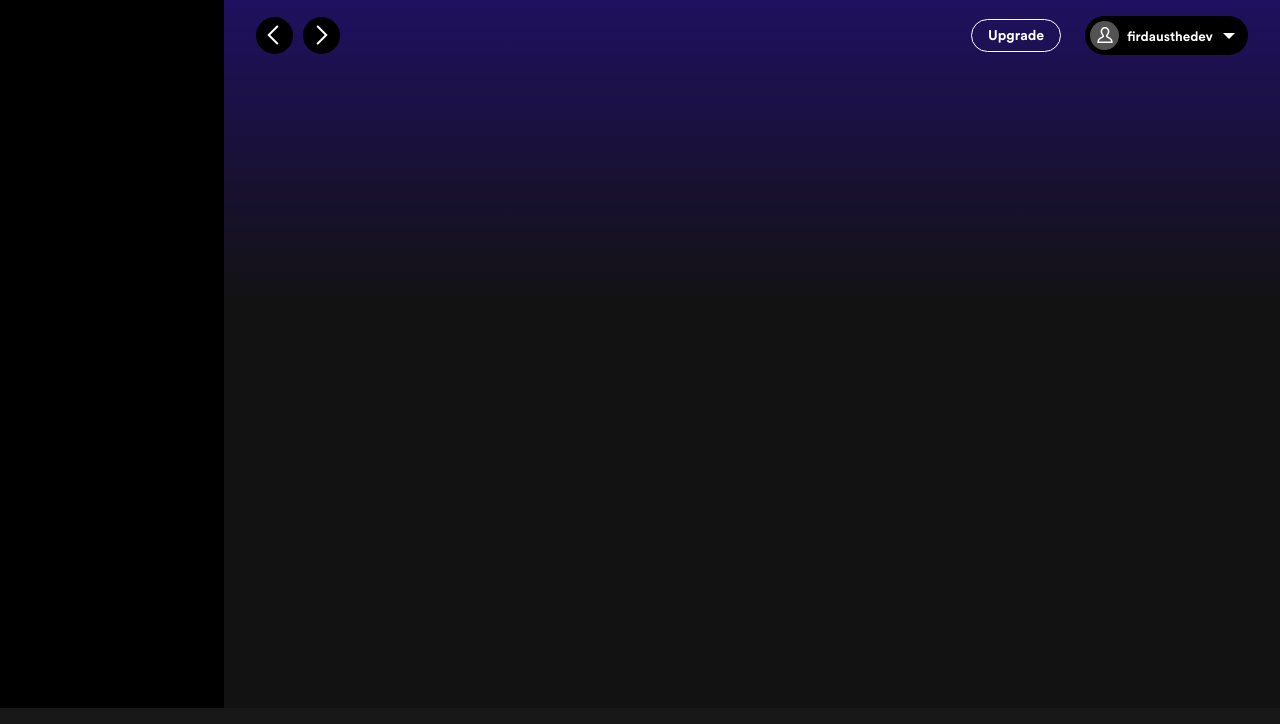
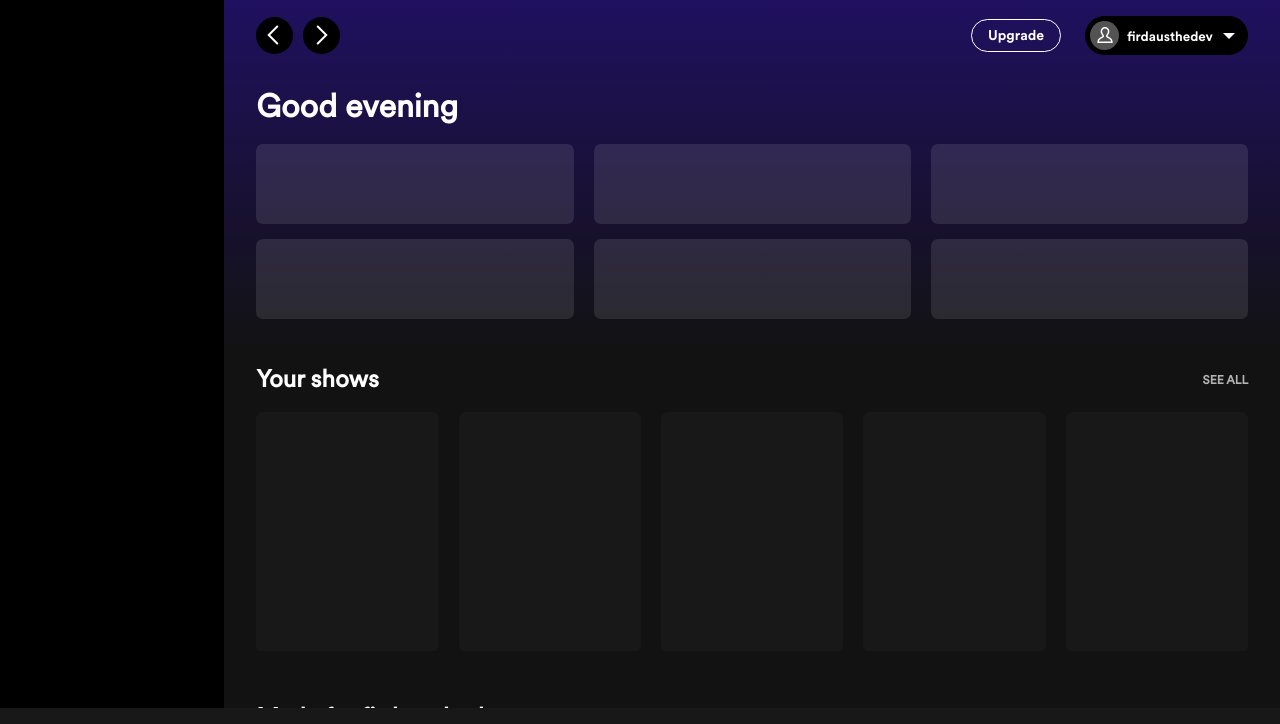
Before and after one commit to firdausthedev/daily-UI, a plain HTML site: page index.html in a window 1280 px wide. Shown: the top 724 px of the page. Drawn offline with Linux system fonts and the light colour scheme.

Commit message:
add content skeleton

```diff
--- a/css/main.css
+++ b/css/main.css
@@ -310,13 +310,76 @@ body::-webkit-scrollbar {
 }
 
 .spotify .content .content-1 {
-  padding: 1rem 2rem 0 2rem;
-  height: 19rem;
+  padding: 1rem 2rem 2rem 2rem;
   background-color: rgb(80, 40, 240);
   background-image: linear-gradient(
     rgba(0, 0, 0, 0.6) 0px,
     rgb(18, 18, 18) 100%
   );
+}
+
+.spotify .content .content-2 {
+  padding: 1rem 2rem 4rem 2rem;
+  height: 300px;
+  overflow: hidden;
+}
+
+.spotify .content .content-2.mt {
+  margin-top: 2.4rem;
+}
+
+.spotify .content .content-2 .header-container {
+  display: flex;
+  justify-content: space-between;
+  align-items: center;
+}
+
+.spotify .content .content-2 .header-container h3 {
+  font-family: spotify, sans-serif;
+  font-weight: 700;
+  color: rgb(255, 255, 255);
+  font-size: 24px;
+}
+
+.spotify .content .content-2 .header-container p {
+  font-family: spotify, sans-serif;
+  color: rgb(179, 179, 179);
+  font-size: 12px;
+  font-weight: 700;
+}
+
+.spotify .content .content-2 .recent-shows {
+  margin-top: 1rem;
+  display: grid;
+  grid-template-columns: repeat(auto-fit, minmax(180px, 1fr));
+  gap: 0 20px;
+}
+
+.spotify .content .content-2 .recent-shows .album {
+  border-radius: 7px;
+  background-color: rgb(24, 24, 24);
+  height: 240px;
+}
+
+.spotify .content .content-1 h2 {
+  font-family: spotify, sans-serif;
+  color: rgb(255, 255, 255);
+  font-size: 32px;
+  font-weight: 700;
+  margin-top: 2.2rem;
+}
+
+.spotify .content .content-1 .recent-albums {
+  margin-top: 1rem;
+  display: grid;
+  grid-template-columns: 1fr 1fr 1fr;
+  gap: 15px 20px;
+}
+
+.spotify .content .content-1 .recent-albums .recent-album {
+  height: 80px;
+  border-radius: 7px;
+  background-color: rgba(255, 255, 255, 0.1);
 }
 
 .spotify .content .content-1 .nav-container {
--- a/index.html
+++ b/index.html
@@ -59,6 +59,45 @@
                 </svg>
               </div>
             </div>
+          </div>
+          <h2>Good evening</h2>
+          <div class="recent-albums">
+            <div class="recent-album"></div>
+            <div class="recent-album"></div>
+            <div class="recent-album"></div>
+            <div class="recent-album"></div>
+            <div class="recent-album"></div>
+            <div class="recent-album"></div>
+          </div>
+        </div>
+        <div class="content-2">
+          <div class="header-container">
+            <h3>Your shows</h3>
+            <p>SEE ALL</p>
+          </div>
+          <div class="recent-shows">
+            <div class="album"></div>
+            <div class="album"></div>
+            <div class="album"></div>
+            <div class="album"></div>
+            <div class="album"></div>
+            <div class="album"></div>
+            <div class="album"></div>
+          </div>
+        </div>
+        <div class="content-2 mt">
+          <div class="header-container">
+            <h3>Made for firdausthedev</h3>
+            <p>SEE ALL</p>
+          </div>
+          <div class="recent-shows">
+            <div class="album"></div>
+            <div class="album"></div>
+            <div class="album"></div>
+            <div class="album"></div>
+            <div class="album"></div>
+            <div class="album"></div>
+            <div class="album"></div>
           </div>
         </div>
       </div>
```
Also changed, not shown: 1 other file.
